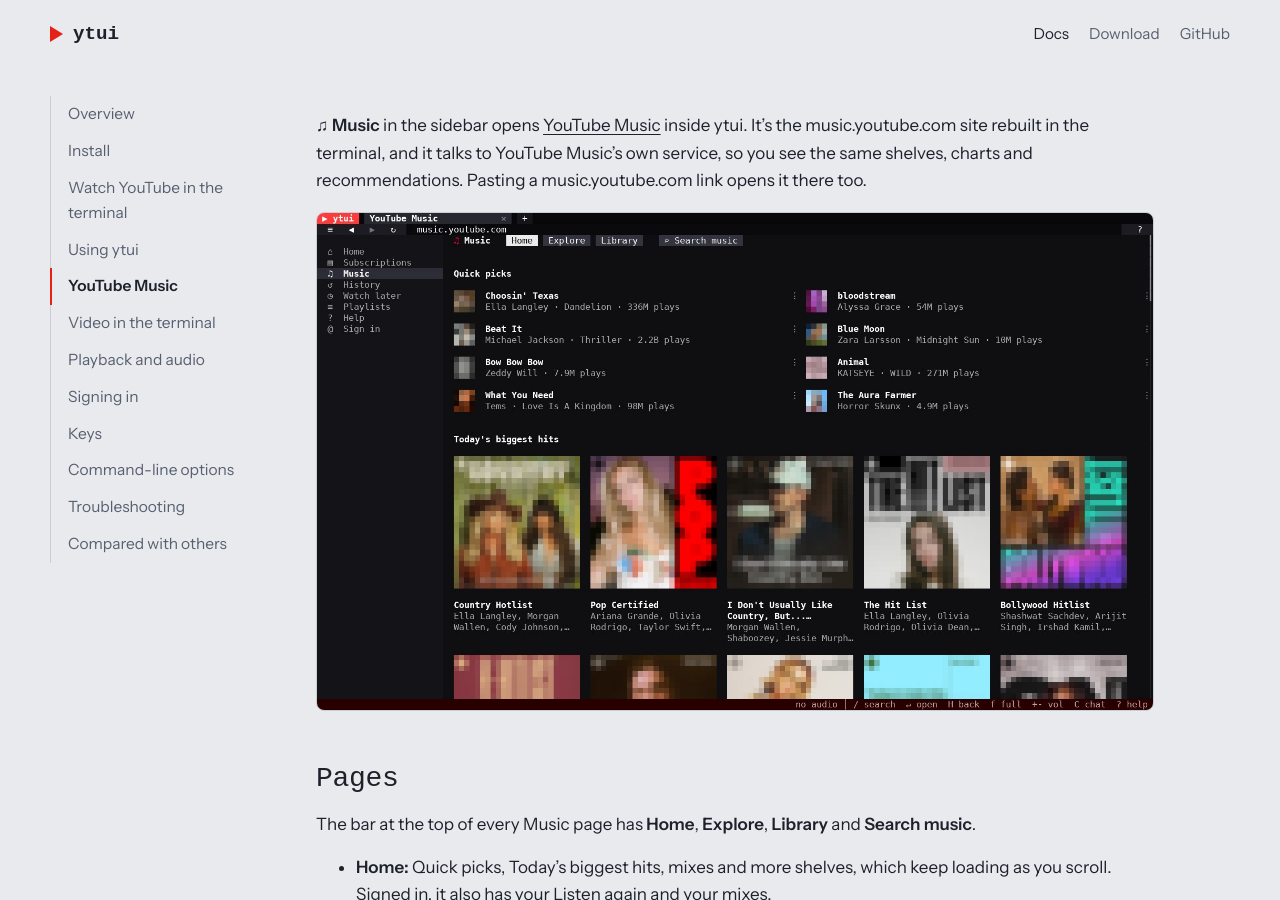
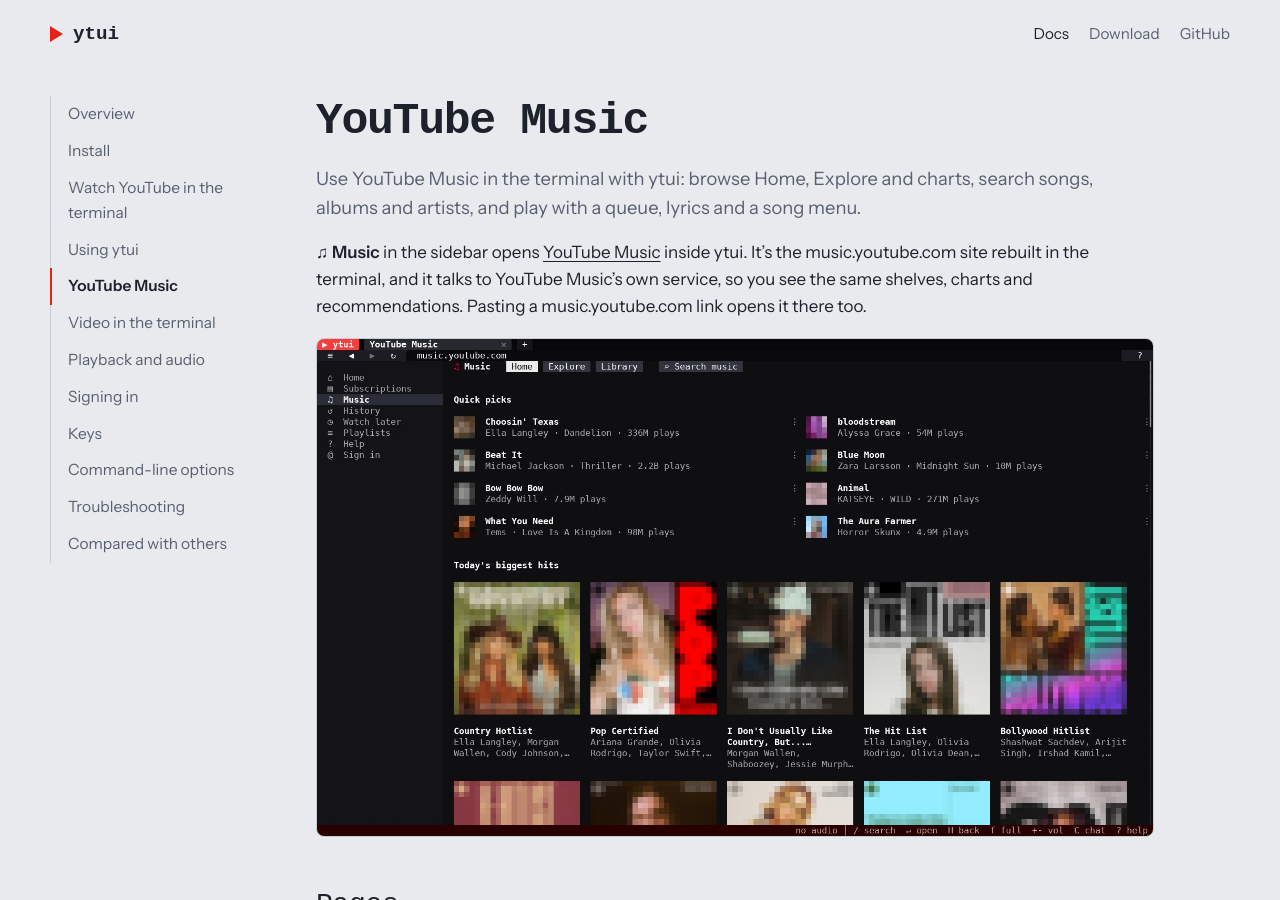
Before and after one commit to bong-water-water-bong/ytui, a Jekyll site: the page built from docs/guide/youtube-music.md, in a window 1280 px wide and 900 px high. Built offline with Jekyll 4.4.1, drawn with Linux system fonts in a browser that asks for light colours; some web fonts are replaced.

Commit message:
Quote the YouTube Music page description (#16)
The colon in it broke the front matter, so the page lost its title and description.

Co-authored-by: bong-water-water-bong <bong-water-water-bong@1bit.gg>
Co-authored-by: Claude Opus 5.5 <noreply@anthropic.com>

```diff
--- a/docs/guide/youtube-music.md
+++ b/docs/guide/youtube-music.md
@@ -1,6 +1,6 @@
 ---
 title: YouTube Music
-description: Use YouTube Music in the terminal with ytui: browse Home, Explore and charts, search songs, albums and artists, and play with a queue, lyrics and a song menu.
+description: "Use YouTube Music in the terminal with ytui: browse Home, Explore and charts, search songs, albums and artists, and play with a queue, lyrics and a song menu."
 ---
 
 **♫ Music** in the sidebar opens [YouTube Music](https://music.youtube.com/) inside ytui. It's the
```
